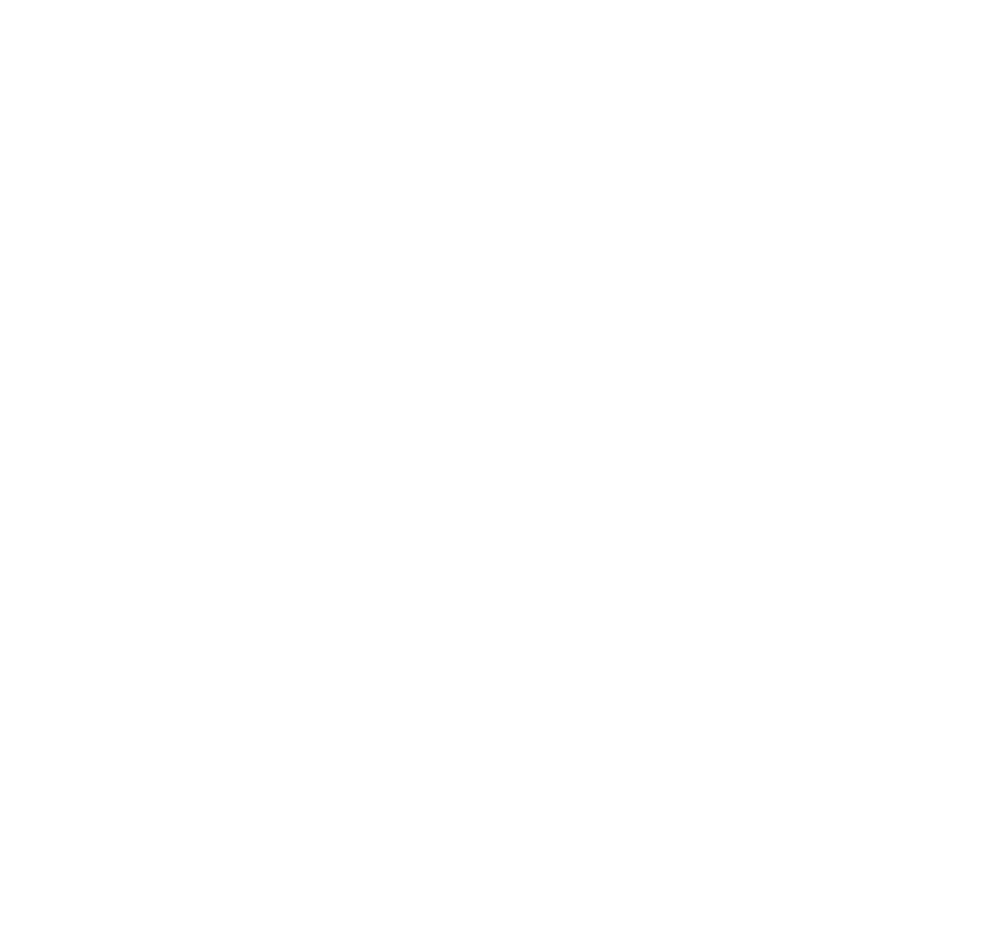
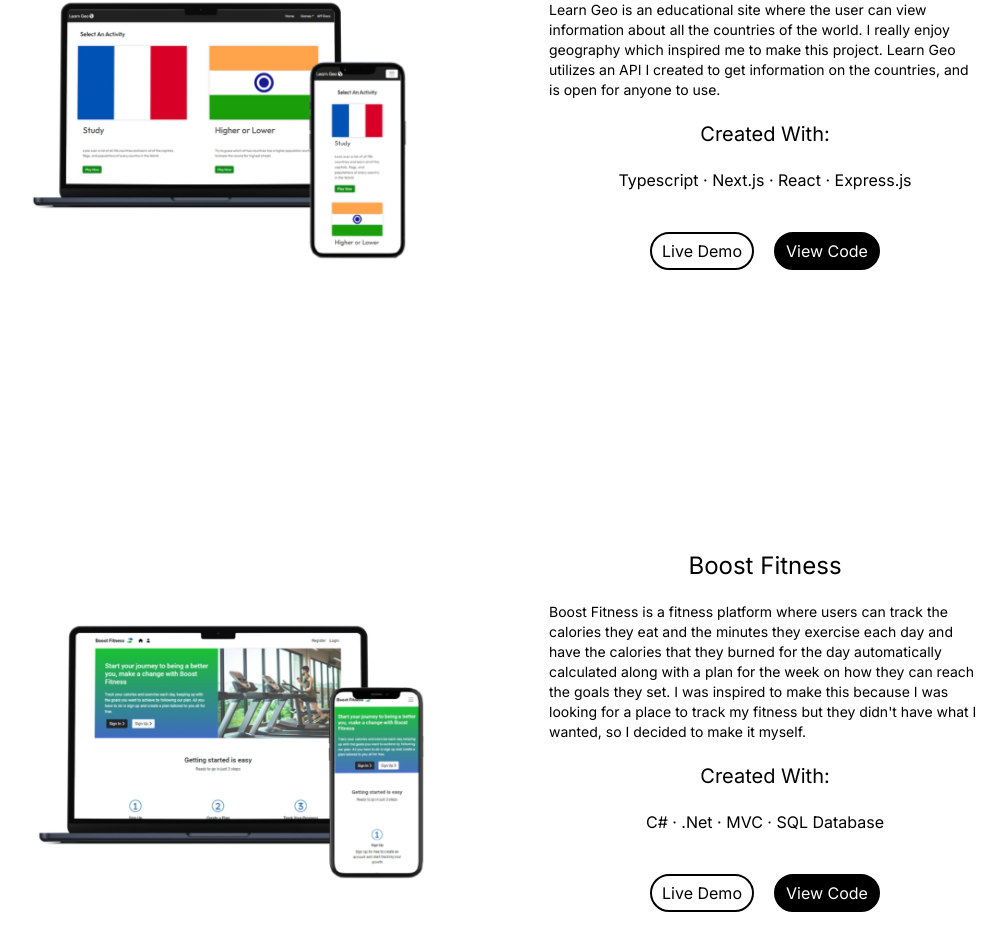
Before and after one commit to joeschueren/Portfolio, a Next.js app: page / in a window 1280 px wide. Shown: the part 2444-3394 px from the top of the page, without its empty margins (131-1137 px from the left). Before the commit the page ends 2272 px from the top, so only its background shows below. Built offline with nearby package versions, Linux system fonts and the light colour scheme.

Commit message:
finshed projects section and updated a bug with responsiveness

```diff
--- a/app/globals.css
+++ b/app/globals.css
@@ -56,8 +56,12 @@
   border: 2px solid var(--main-color);
 }
 
-.project-image{
-  background-color: var(--main-color);
+.projects-section{
+  width: 100%;
+}
+
+.tech-container{
+  text-align: center;
 }
 
 .live-demo{
--- a/app/page.tsx
+++ b/app/page.tsx
@@ -90,6 +90,65 @@
           </div>
          </div>
         </div>
+        <div className="projects-container flex justify-center items-center flex-col flew-wrap">
+          <div className="project flex px-50 my-20 justify-center items-center flex-row">
+          <div className="project-image w-2/5">
+            <img src="/geo-prod.png" alt="E-commerce Website laptop"/>
+          </div>
+          <div className="project-desc w-2/5 p-10">
+              <div className="">
+                <h1 className="text-2xl pb-5 text-center">Learn Geo</h1>
+                <p className="text-sm pb-5 text-left">
+                  Learn Geo is an educational site where the user can view information about all the
+                  countries of the world. I really enjoy geography which inspired me to make this project.
+                  Learn Geo utilizes an API I created to get information on the countries, and is open for
+                  anyone to use.
+
+                </p>
+              </div>
+              <div className="">
+                <h3 className="text-xl text-center">Created With:</h3>
+                <div className="tech-container flex flex-row justify-evenly pt-5 flex-wrap">
+                  <p>Typescript &middot; Next.js &middot; React &middot; Express.js</p>
+                </div>
+              </div>
+              <div className="flex justify-center items-center py-10">
+                <a className="live-demo mx-2.5">Live Demo <i className="fa-solid fa-circle-play"></i></a>
+                <a className="view-code mx-2.5">View Code <i className="fa-brands fa-github"></i></a>
+              </div>
+          </div>
+         </div>
+        </div>
+        <div className="projects-container flex justify-center items-center flex-col flew-wrap">
+          <div className="project flex px-50 my-20 justify-center items-center flex-row">
+          <div className="project-image w-2/5">
+            <img src="/fitness-prod.png" alt="E-commerce Website laptop"/>
+          </div>
+          <div className="project-desc w-2/5 p-10">
+              <div className="">
+                <h1 className="text-2xl pb-5 text-center">Boost Fitness</h1>
+                <p className="text-sm pb-5 text-left">
+                  Boost Fitness is a fitness platform where users can track the calories they eat and the minutes
+                  they exercise each day and have the calories that they burned for the day automatically calculated
+                  along with a plan for the week on how they can reach the goals they set. I was inspired to make this
+                  because I was looking for a place to track my fitness but they didn't have what I wanted, so I decided
+                  to make it myself.
+
+                </p>
+              </div>
+              <div className="">
+                <h3 className="text-xl text-center">Created With:</h3>
+                <div className="tech-container flex flex-row justify-evenly pt-5 flex-wrap">
+                  <p>C# &middot; .Net &middot; MVC &middot; SQL Database</p>
+                </div>
+              </div>
+              <div className="flex justify-center items-center py-10">
+                <a className="live-demo mx-2.5">Live Demo <i className="fa-solid fa-circle-play"></i></a>
+                <a className="view-code mx-2.5">View Code <i className="fa-brands fa-github"></i></a>
+              </div>
+          </div>
+         </div>
+        </div>
       </section>
     </div>)
 }
```
Also changed, not shown: public/fitness-prod.png (added), public/geo-prod.png (added).
